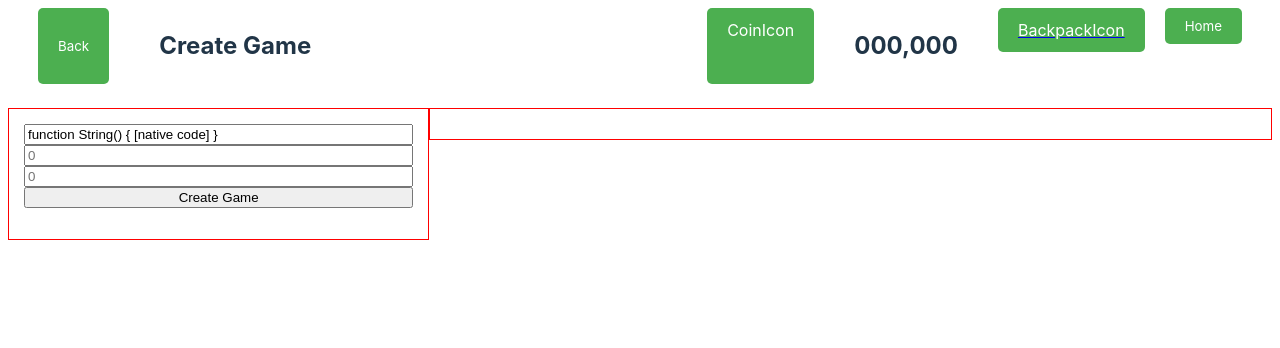
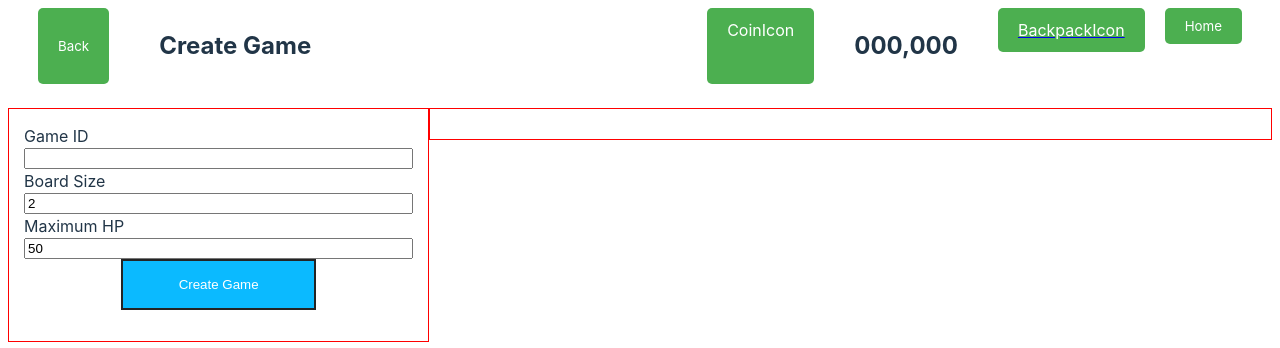
Before and after one commit to OleguerAlmuni/P1_ProjectesWeb1, a Vue app: page /createGame in a window 1280 px wide. Shown: the top 348 px of the page. Built offline with nearby package versions, Linux system fonts and the light colour scheme.

Commit message:
Added player_ID and token attributes to the root component so that they can be accessed from the different components that need them for API calls.

```diff
--- a/src/App.vue
+++ b/src/App.vue
@@ -1,5 +1,12 @@
-<script setup>
-    import SetUp from './components/SetUp.vue'
+<script>
+    export default {
+      data() {
+        return {
+          player_ID: "",
+          token: ""
+        }
+      }
+    }
 </script>
 
 <template>
--- a/src/components/CreateArena.vue
+++ b/src/components/CreateArena.vue
@@ -5,9 +5,9 @@
     components: {Header},
     data() {
       return {
-        game_ID: String,
-        size: Number,
-        HP_max: Number,
+        game_ID: "",
+        size: 2,
+        HP_max: 50,
       }
     },
     methods: {
@@ -37,15 +37,17 @@
 </script>
 
 <template>
-  <main style="display: flex; flex-direction: column">
     <Header title="Create Game"></Header>
 
     <div class="row">
-      <div class="col-4 col-s-12">
-        <form style="display: flex; flex-direction: column">
-          <input type="text" placeholder="game_ID" name="game_ID" v-model="game_ID">
-          <input type="number" placeholder="0" name="size" v-model="size">
-          <input type="number" placeholder="0" name="HP_max" v-model="HP_max">
+        <div class="col-4 col-s-12">
+        <form>
+          <label for="game_ID">Game ID</label>
+          <input type="text" id="game_ID" name="game_ID" v-model="game_ID">
+          <label for="size">Board Size</label>
+          <input type="number" id="size" name="size" min="2" max="10" v-model="size">
+          <label for="HP_max">Maximum HP</label>
+          <input type="number" id="HP_max" name="HP_max" min="50" max="200" v-model="HP_max">
 
           <input type="submit" v-on:click.prevent="createArena()" value="Create Game">
         </form>
@@ -57,10 +59,29 @@
 
       </div>
     </div>
-  </main>
 </template>
 
 <style scoped>
+
+  form {
+    display: flex;
+    flex-direction: column;
+    justify-content: space-between;
+  }
+
+  input[type=submit] {
+    margin: auto;
+    width: 50%;
+    background-color: #0bbaff;
+    border: 2px solid #242424;
+    color: white;
+    cursor: pointer;
+    padding: 16px 32px;
+  }
+
+  input[type=number] {
+
+  }
 
   .grid {
     display: grid;
--- a/src/views/LoginView.vue
+++ b/src/views/LoginView.vue
@@ -24,6 +24,8 @@ export default {
           .then((res) => {
             if (res.error == undefined) {
               this.response = "Token: " + res.token;
+              this.$root.player_ID = res.player_ID;
+              this.$root.token = res.token;
               this.$router.push("/home");
             } else {
               this.response = res.error.message;
@@ -103,34 +105,4 @@ export default {
             justify-content: center;
         }
 
-    .flex-component {
-        display: flex;
-        justify-content: center;
-    }
-
-        .flex-component.left {
-            justify-content: left;
-        }
-
-        .flex-component.right {
-            justify-content: right;
-        }
-
-    .click-button {
-        font-family: Inter;
-        padding: 10px 20px;
-        background-color: #4CAF50;
-        color: white;
-        border: none;
-        border-radius: 5px;
-        cursor: pointer;
-    }
-
-        .click-button:hover {
-            background-color: #45a049;
-        }
-
-        .click-button:active {
-            background-color: #3e8e41;
-        }
 </style>
```
